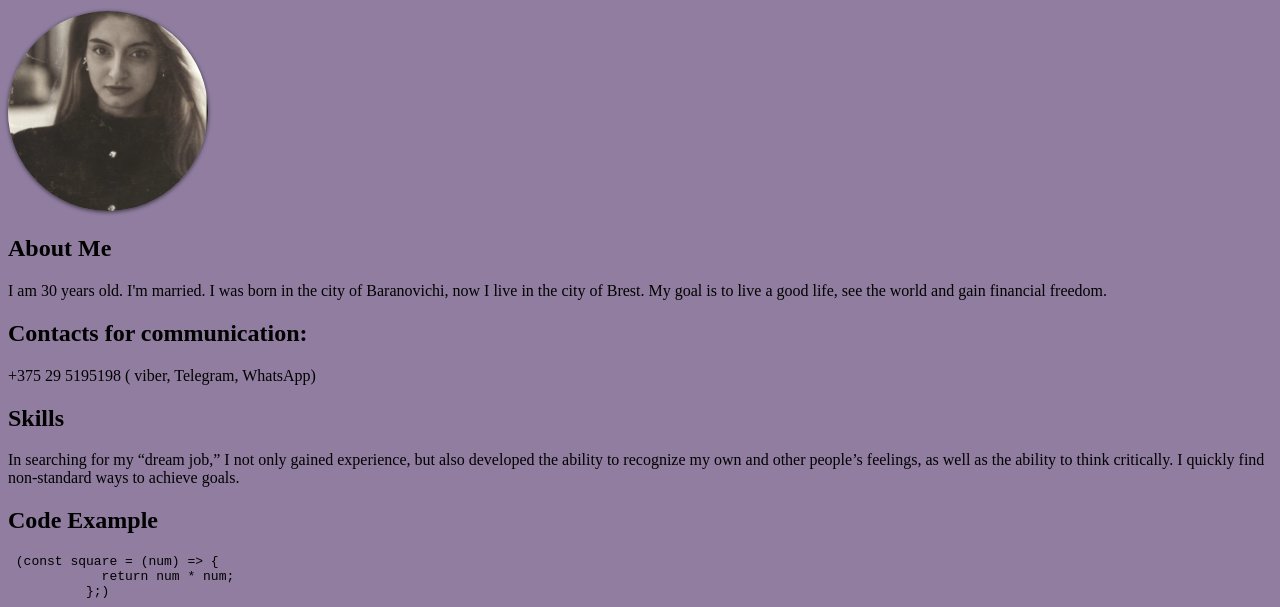
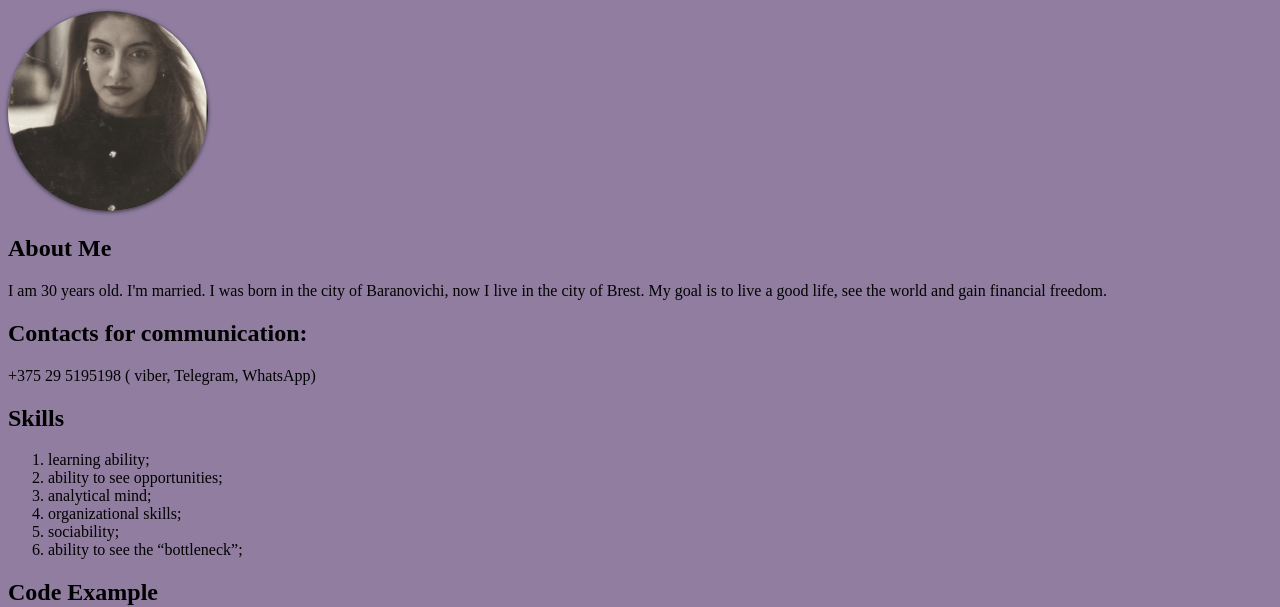
Before and after one commit to NadyaKKKK/rsschool-cv, a plain HTML site: page index.html in a window 1280 px wide. Shown: the part 228-835 px from the top of the page. Drawn offline with Linux system fonts and the light colour scheme.

Commit message:
feat: add list for skills

```diff
--- a/index.html
+++ b/index.html
@@ -40,11 +40,19 @@
         <h2>Contacts for communication:</h2>
         <p>+375 29 5195198 ( viber, Telegram, WhatsApp)</p>
       </div>
+
       <div id="Skills" class="Skills">
-         <h2>Skills</h2>
-            <p>In searching for my “dream job,” I not only gained experience, but also developed the ability to recognize my own and other people’s feelings, as well as the ability to think critically. I quickly find non-standard ways to achieve goals.</p>
-          </div>
-          <div id="Code" class="Code">
+        <h2>Skills</h2>
+             <ol>
+            <li>learning ability;</li>
+            <li>ability to see opportunities;</li>
+            <li>analytical mind;</li>
+            <li>organizational skills;</li>
+            <li>sociability;</li>
+            <li>ability to see the “bottleneck”;</li>
+          </ol>
+      </div>
+            <div id="Code" class="Code">
             <h2>Code Example</h2>
            <p> <pre> <code>(const square = (num) => {
             return num * num;
--- a/style.css
+++ b/style.css
@@ -54,6 +54,10 @@ margin-right: 63px;
   display: flex;
   justify-content: center;
 }
+.skills {
+  font-size: 16px;
+  align-items: center;
+}
 .container-f {
   display: flex;
     align-items: center;
```
